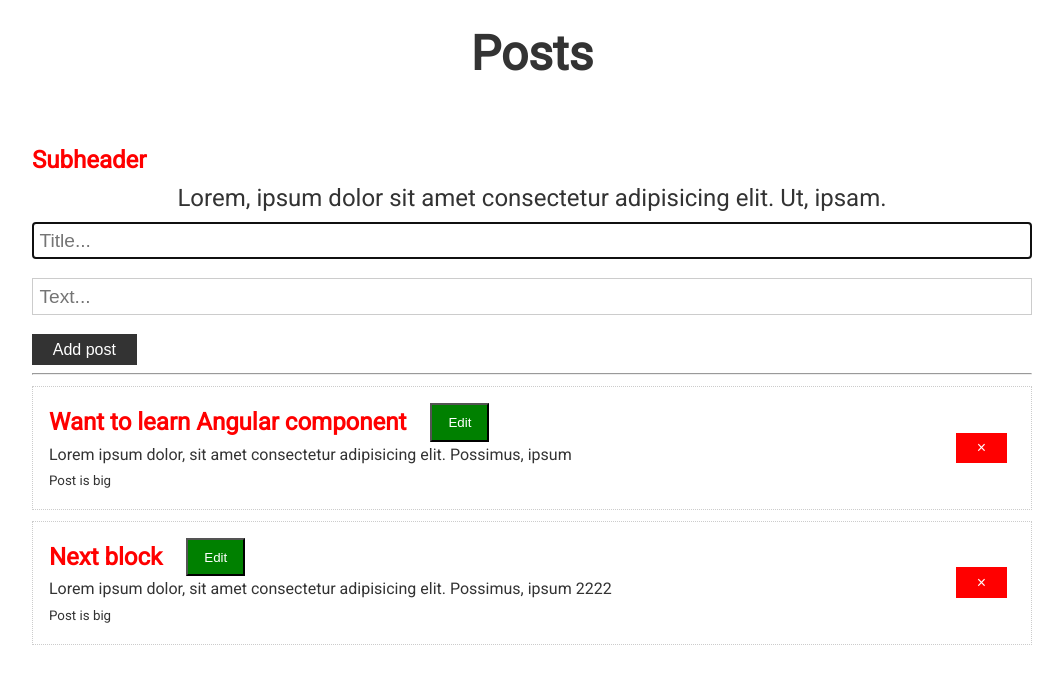
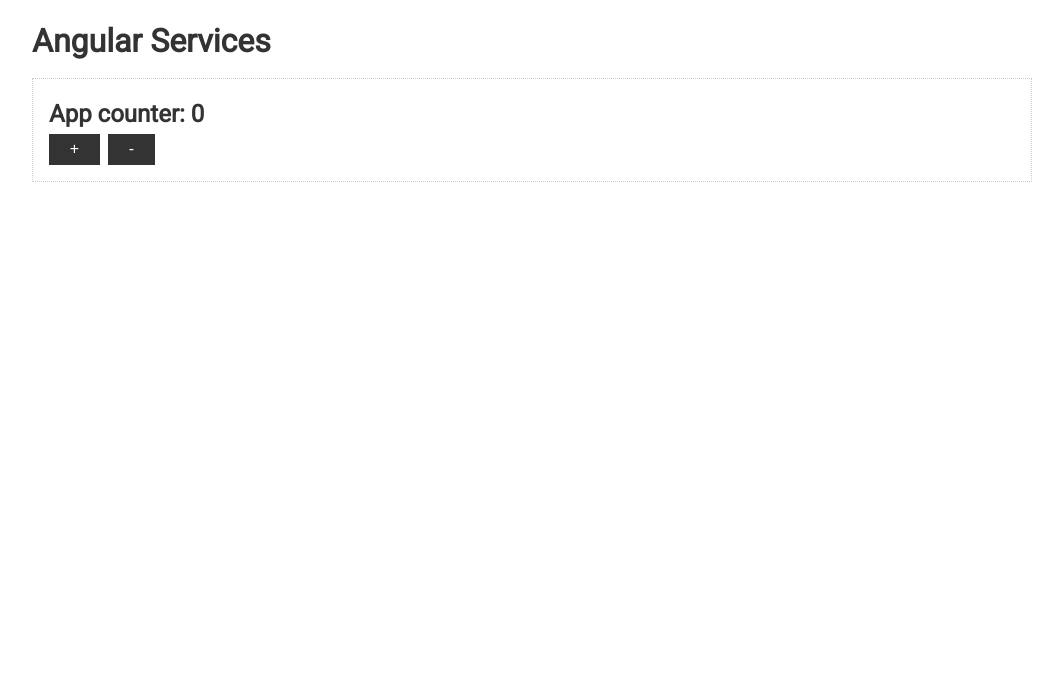
Before and after one commit to InnaFeldman/angular-blog, an Angular app: page / in a window 1280 px wide. Shown: the top 684 px of the page, without its empty margins (108-1171 px from the left). Built offline with nearby package versions, Linux system fonts and the light colour scheme.

Commit message:
master-services creating service

```diff
--- a/src/app/app.component.html
+++ b/src/app/app.component.html
@@ -1,25 +1,9 @@
 <div class="container">
-  <h3>Posts</h3>
-  <h2>Subheader</h2>
-  <p [appStyle]="'red'" [dStyles]="{ border: '1px solid blue', borderRadius: '5px'}">
-    Lorem, ipsum dolor sit amet consectetur adipisicing elit. Ut, ipsam.
-  </p>
+  <h1>Angular Services</h1>
 
-  <!--Прописываем логику для обработки emit(output)  -->
-  <app-post-form
-    (onAdd)="updatePosts($event)"
-  ></app-post-form>
-
-  <hr />
-  <app-post *ngFor="let p of posts"[post]="p"
-   (onRemove)="removePost($event)"
-   (onEdit)="postEdit($event)"
-   >
-    <div #info>
-      <small *ngIf="p.text.length > 10; else short">Post is big</small>
-      <ng-template #short>
-        <small>Post is short</small>
-      </ng-template>
-    </div>
-  </app-post>
+  <div class="card">
+    <h2>App counter: {{appCounterService.counter}}</h2>
+    <button (click)="appCounterService.increase()" class="btn">+</button>
+    <button (click)="appCounterService.decrease()" class="btn">-</button>
+  </div>
 </div>
--- a/src/app/app.component.ts
+++ b/src/app/app.component.ts
@@ -1,4 +1,5 @@
 import { Component } from '@angular/core';
+import { AppCounterService } from './services/app-counter.service';
 
 export interface Post {
   title: string,
@@ -12,36 +13,40 @@ export interface Post {
   styleUrls: ['./app.component.scss']
 })
 export class AppComponent {
-  posts: Post [] = [
-    {title: 'Want to learn Angular component',
-      text: 'Lorem ipsum dolor, sit amet consectetur adipisicing elit. Possimus, ipsum',
-      id: 1
-    },
-    {title: 'Next block ',
-      text: 'Lorem ipsum dolor, sit amet consectetur adipisicing elit. Possimus, ipsum 2222',
-      id: 2
-    }
-  ];
 
-  tmpPost!: Post;
+  constructor(public appCounterService: AppCounterService){
+
+  }
+  // posts: Post [] = [
+  //   {title: 'Want to learn Angular component',
+  //     text: 'Lorem ipsum dolor, sit amet consectetur adipisicing elit. Possimus, ipsum',
+  //     id: 1
+  //   },
+  //   {title: 'Next block ',
+  //     text: 'Lorem ipsum dolor, sit amet consectetur adipisicing elit. Possimus, ipsum 2222',
+  //     id: 2
+  //   }
+  // ];
+
+  // tmpPost!: Post;
 
 
-  updatePosts(post:Post){
-    //добавляем в массив первые елемент, начало списка
-    this.posts.unshift(post);
-    console.log('Post', post)
-  }
+  // updatePosts(post:Post){
+  //   //добавляем в массив первые елемент, начало списка
+  //   this.posts.unshift(post);
+  //   console.log('Post', post)
+  // }
 
-  removePost(id:number){
-    console.log('Id to', id);
-    this.posts = this.posts.filter(p => p.id !== id);
-  }
+  // removePost(id:number){
+  //   console.log('Id to', id);
+  //   this.posts = this.posts.filter(p => p.id !== id);
+  // }
 
-  postEdit(id:number){
-    //console.log('Edit id', id)
-    let edPost = this.posts.find(p => p.id === id);
-    if(edPost){
-      this.tmpPost = edPost;
-    }
-  }
+  // postEdit(id:number){
+  //   //console.log('Edit id', id)
+  //   let edPost = this.posts.find(p => p.id === id);
+  //   if(edPost){
+  //     this.tmpPost = edPost;
+  //   }
+  // }
 }
--- a/src/app/app.module.ts
+++ b/src/app/app.module.ts
@@ -7,6 +7,7 @@ import { PostComponent } from './post/post.component';
 import { BaseComponent } from './base/base.component';
 import { PostFormComponent } from './post-form/post-form.component';
 import {StyleDirective} from './directives/style.directive';
+import { AppCounterService } from './services/app-counter.service';
 
 @NgModule({
   declarations: [
@@ -20,7 +21,9 @@ import {StyleDirective} from './directives/style.directive';
     BrowserModule,
     FormsModule
   ],
-  providers: [],
+  providers: [
+    AppCounterService
+  ],
   bootstrap: [AppComponent]
 })
 export class AppModule { }
--- /dev/null
+++ b/src/app/services/app-counter.service.ts
@@ -0,0 +1,11 @@
+
+export class AppCounterService {
+  counter = 0;
+
+  increase() {
+    this.counter++;
+  }
+  decrease() {
+    this.counter--;
+  }
+}
```
